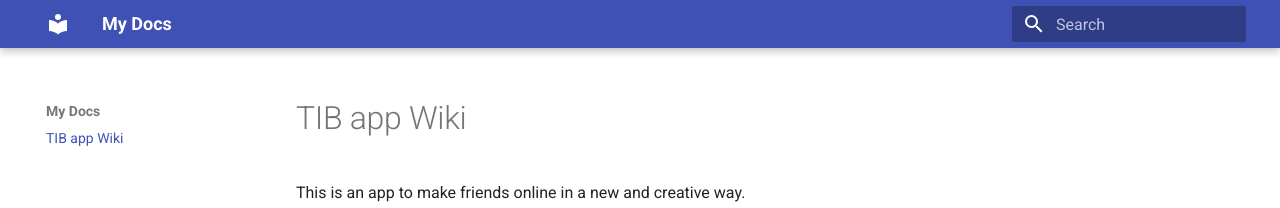
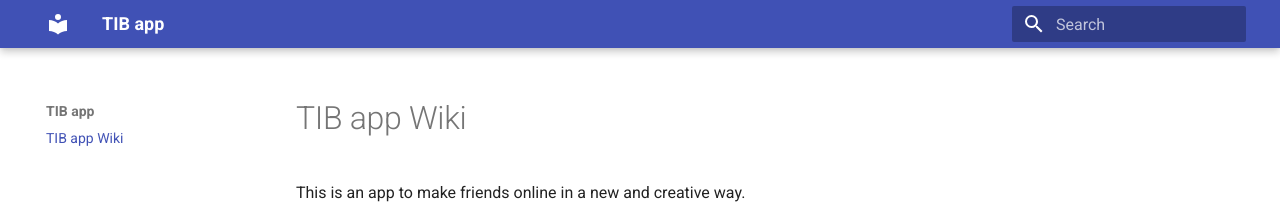
Before and after one commit to vineet3996/tib-wiki, an MkDocs documentation site: the page built from docs/index.md, in a window 1280 px wide. Shown: the top 208 px of the page. Built offline with MkDocs 1.6.1 and Material for MkDocs 9.7.7, drawn with Linux system fonts in a browser that asks for light colours.

Commit message:
name change

```diff
--- a/mkdocs.yml
+++ b/mkdocs.yml
@@ -1,3 +1,3 @@
-site_name: My Docs
+site_name: TIB app
 theme:
   name: material
```
